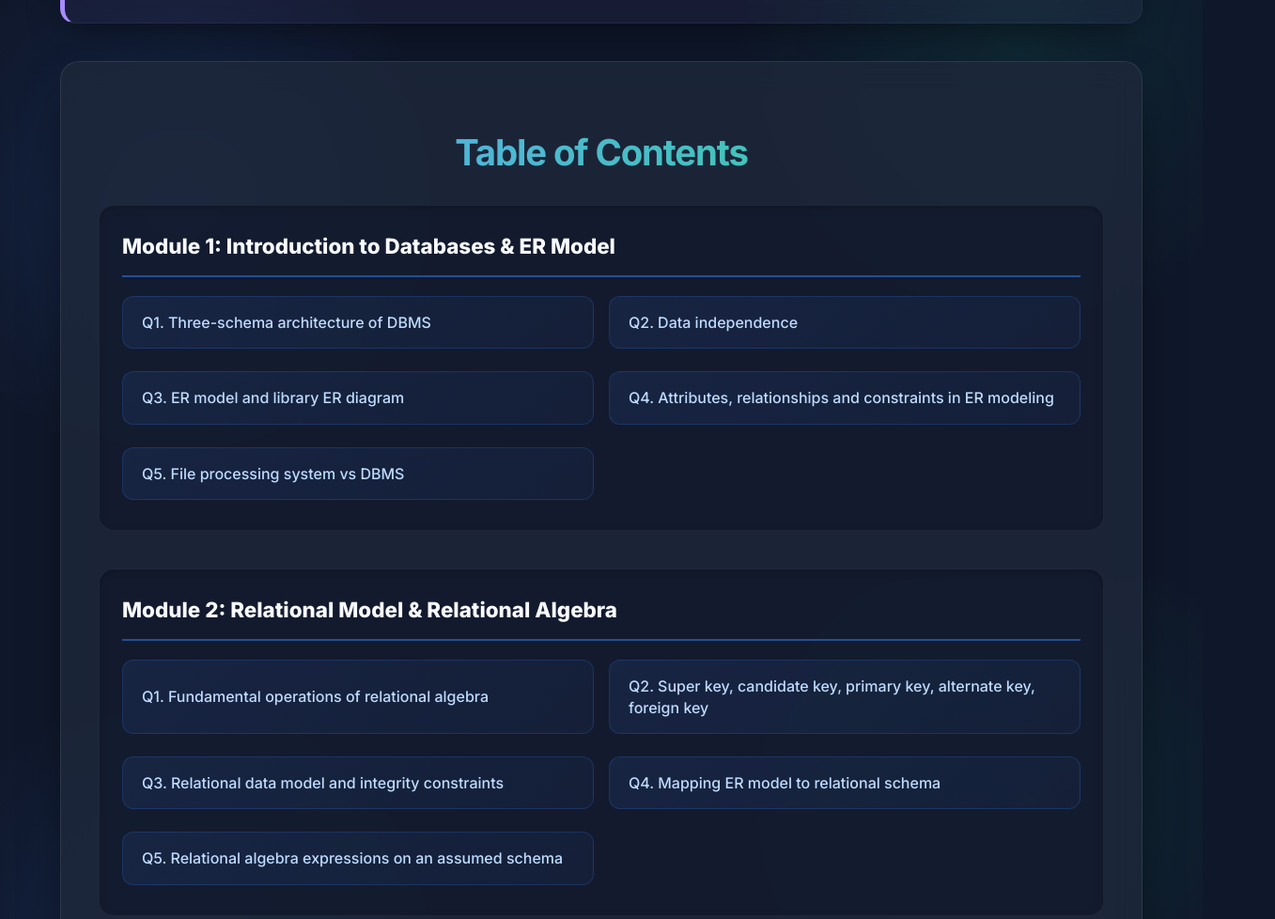
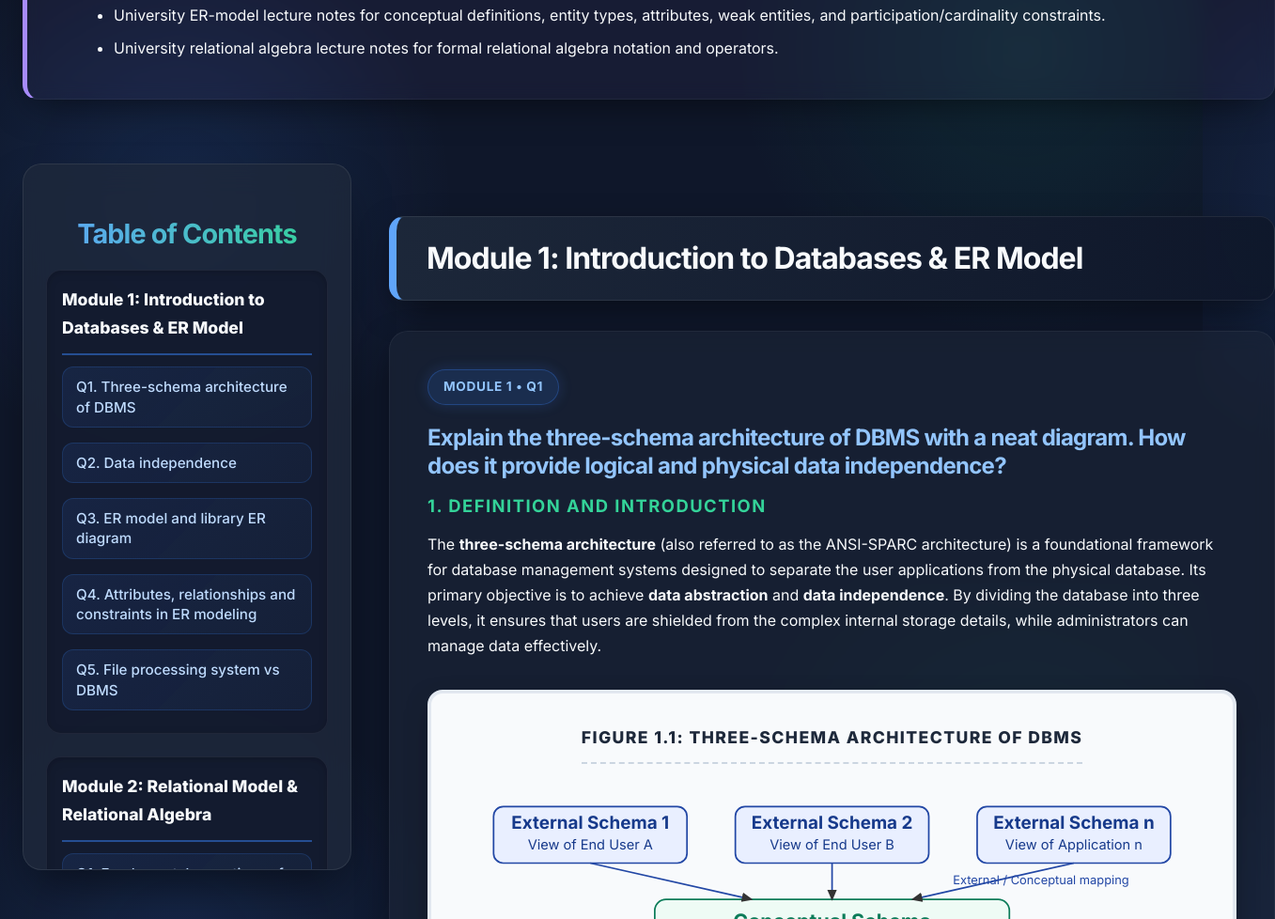
Before and after one commit to VARDH9620/DBMS, a plain HTML site: page index.html in a window 1280 px wide. Shown: the part 985-1963 px from the top of the page at 94% size, 1357 px wide, since content can reach past the window. Drawn offline with Linux system fonts and the light colour scheme.

Commit message:
UI Tweak: Implement sticky sidebar for fast navigation and smooth scrolling

```diff
--- a/index.html
+++ b/index.html
@@ -354,6 +354,43 @@
       table { background: #fff; border-color: #cbd5e1; }
       .formula, pre { background: #f8fafc; color: #0f172a; border-color: #cbd5e1; box-shadow: none; }
     }
+
+    html { scroll-behavior: smooth; }
+
+    @media (min-width: 1024px) {
+      .wrap {
+        display: grid;
+        grid-template-columns: 350px 1fr;
+        gap: 40px;
+        max-width: 1500px;
+        align-items: start;
+      }
+      header, .note, .source-box, footer {
+        grid-column: 1 / -1;
+      }
+      .toc {
+        position: sticky;
+        top: 24px;
+        max-height: calc(100vh - 48px);
+        overflow-y: auto;
+        margin: 0;
+        padding: 24px;
+      }
+      .toc::-webkit-scrollbar { width: 6px; }
+      .toc::-webkit-scrollbar-thumb { background: rgba(255,255,255,0.2); border-radius: 10px; border: none; }
+      .toc::-webkit-scrollbar-track { background: transparent; }
+
+      .toc h2 {
+        font-size: 1.8rem;
+        margin-bottom: 20px;
+      }
+      .toc > ul { gap: 16px; }
+      .toc > ul > li { padding: 16px; }
+      .toc > ul > li > a { font-size: 1.1rem; margin-bottom: 12px; }
+      .toc > ul > li > ul { grid-template-columns: 1fr; gap: 8px; }
+      .toc > ul > li > ul > li > a { padding: 10px 14px; font-size: 0.95rem; }
+    }
+
   </style>
 </head>
 <body>
@@ -435,6 +472,7 @@
         </li>
       </ul>
     </div>
+    <div class="content-area">
     <section class="module" id="m1">
       <div class="module-head"><h2>Module 1: Introduction to Databases &amp; ER Model</h2></div>
 
```
